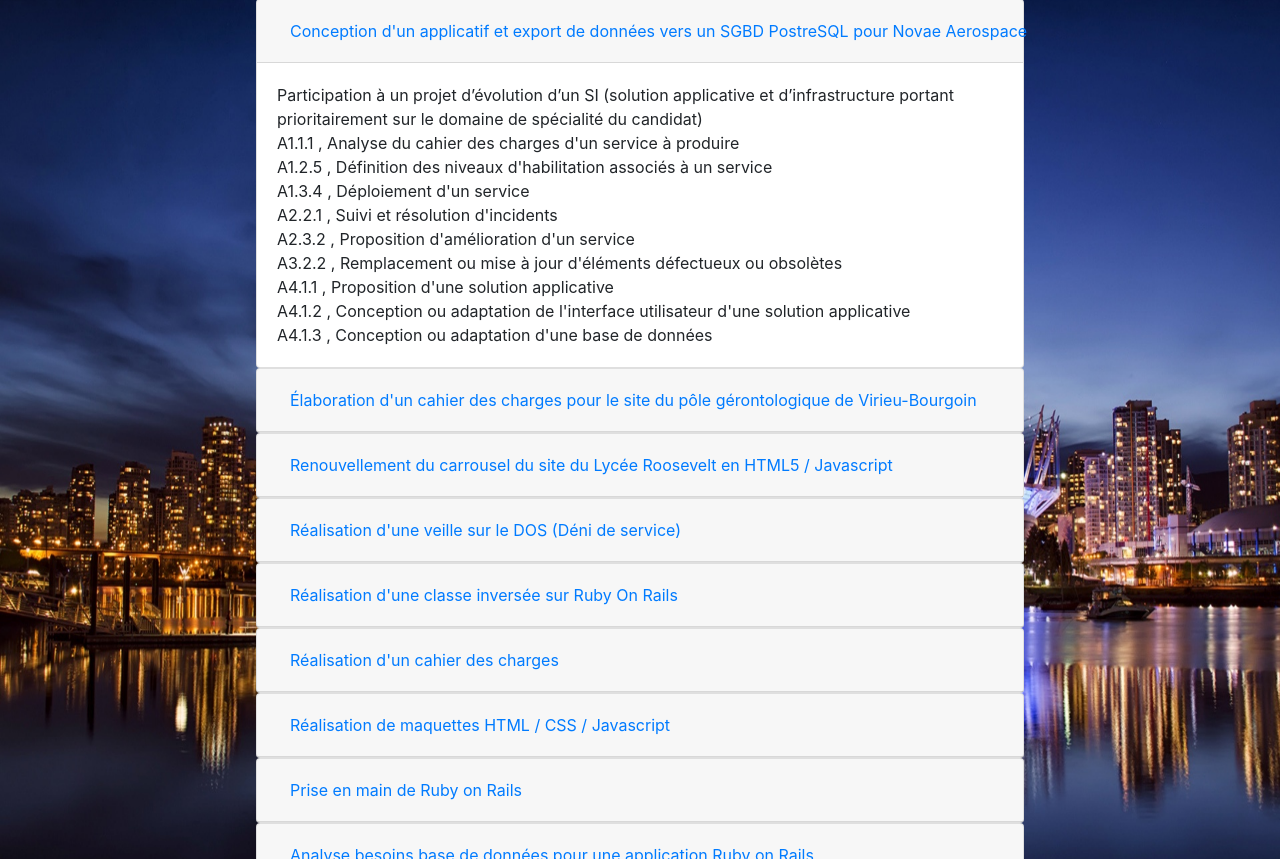
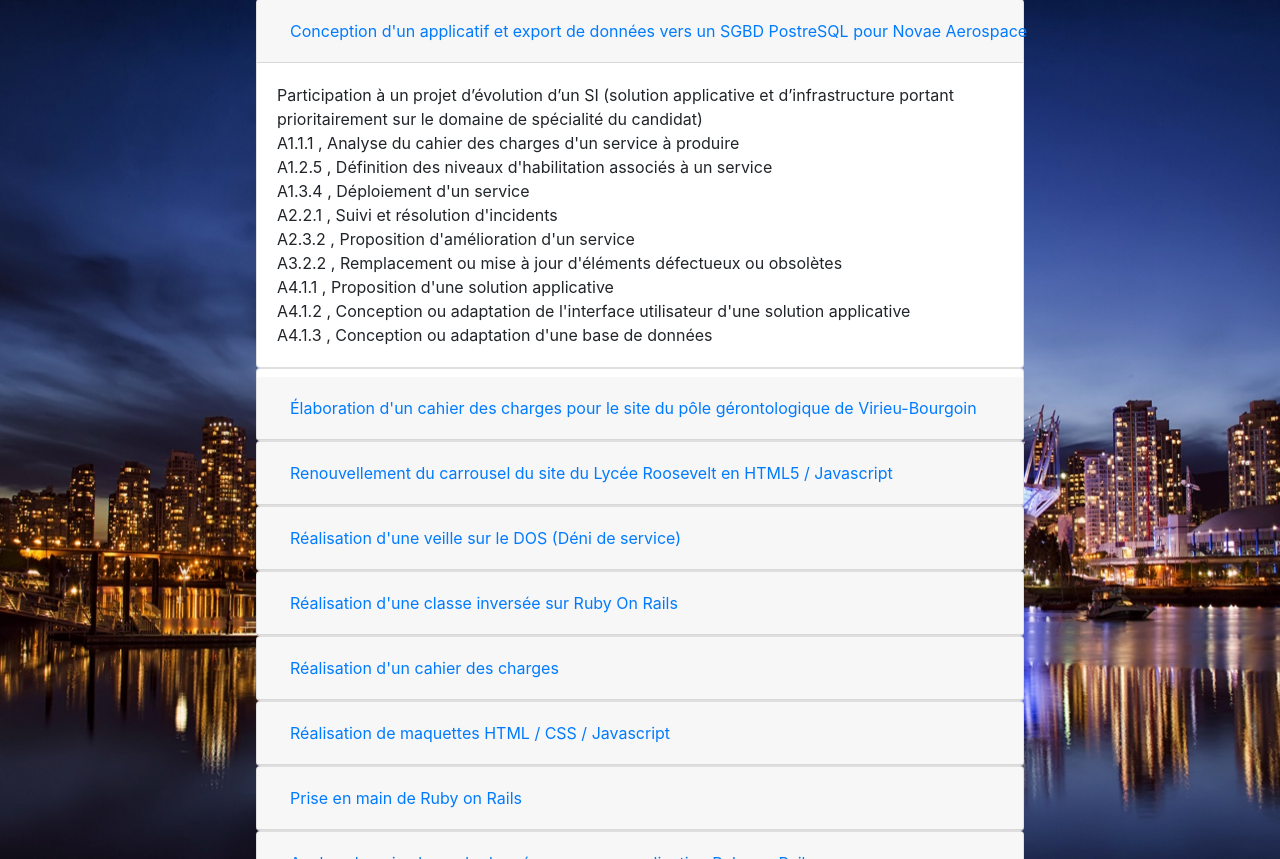
Before and after one commit to Alyndel/site_perso, a PHP site: page /comp.php in a window 1280 px wide. Shown: the part 57-916 px from the top of the page. Run offline with PHP 8.4, Linux system fonts and the light colour scheme; some libraries are stand-ins or nearby versions.

Commit message:
test margin

```diff
--- a/comp.php
+++ b/comp.php
@@ -39,7 +39,7 @@
 		  </div>
 
 		  <div class="card">
-		    <div class="card-header" id="headingTwo">
+		    <div class="card-header mt-2" id="headingTwo">
 		      <h5 class="mb-0">
 		        <button class="btn btn-link collapsed" data-toggle="collapse" data-target="#collapseTwo" aria-expanded="false" aria-controls="collapseTwo">
 							Élaboration d'un cahier des charges pour le site du pôle gérontologique de Virieu-Bourgoin
```
